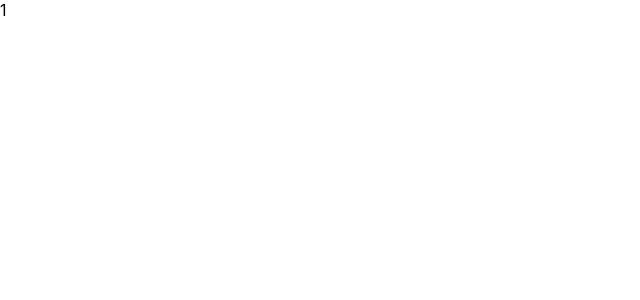
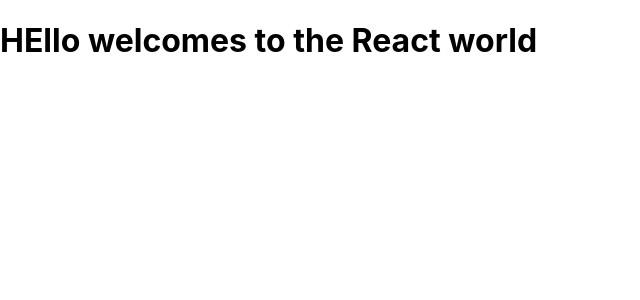
Before and after one commit to aslin-joel-r/learning-react-js, a React (Create React App) app in the folder client/: page / in a window 1280 px wide. Shown: the top 300 px of the page, without its empty margins (0-640 px from the left). Built offline with nearby package versions, Linux system fonts and the light colour scheme.

Commit message:
welcome to react

```diff
--- a/client/src/App.js
+++ b/client/src/App.js
@@ -1,10 +1,10 @@
 import './App.css';
-import add from './components/add.js'
+
 
 function App() {
-  add(39,5);
 
-  return 1;
+  const msg='HEllo welcomes to the React  world'
+  return <h1>{msg}</h1>;
 }
 
 export default App;
--- a/client/src/components/add.js
+++ /dev/null
@@ -1,3 +0,0 @@
-export default function add(a,b){
-    console.log(a+b)
-}
```
Also changed, not shown: client/src/components/First.js (added).
